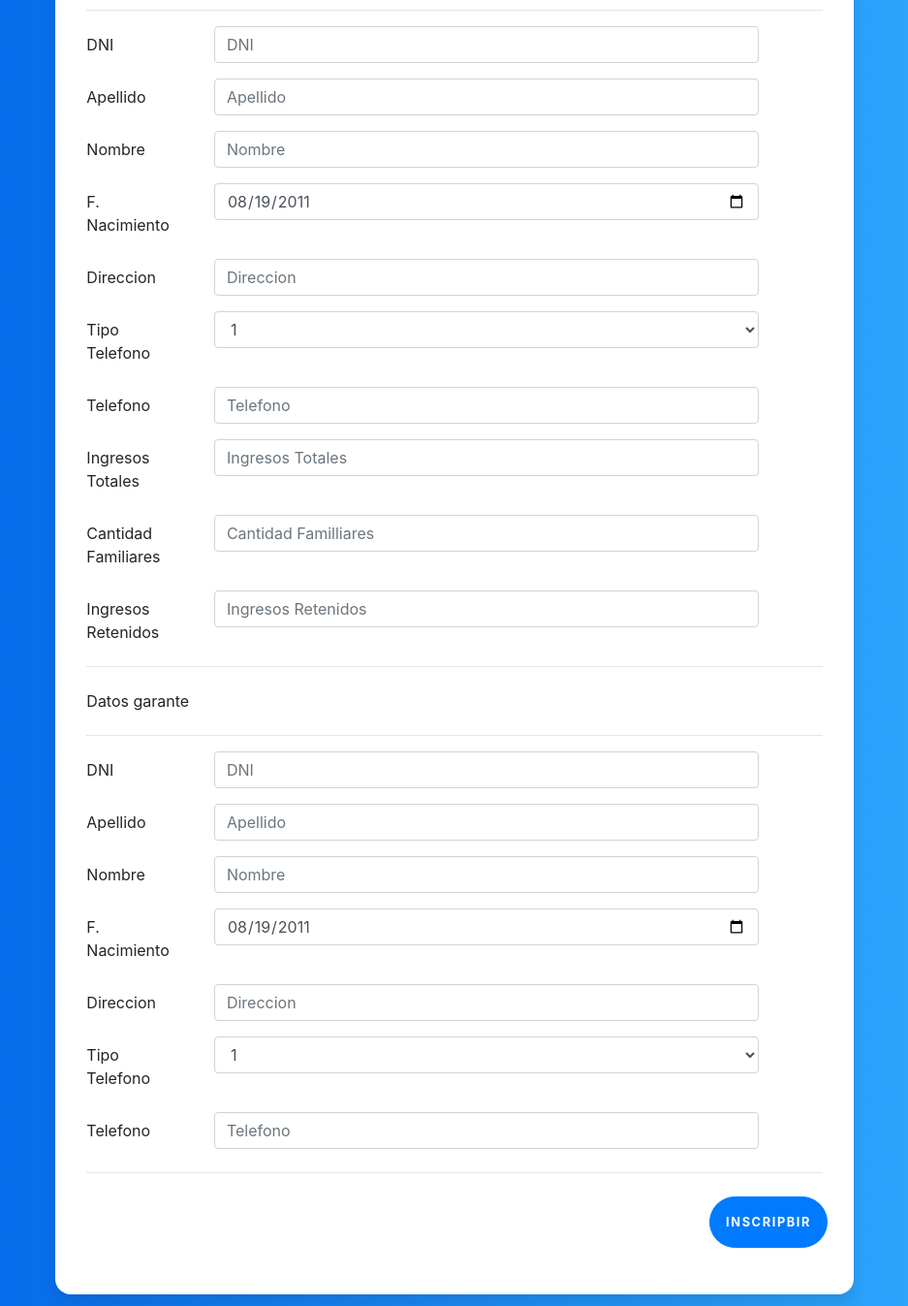
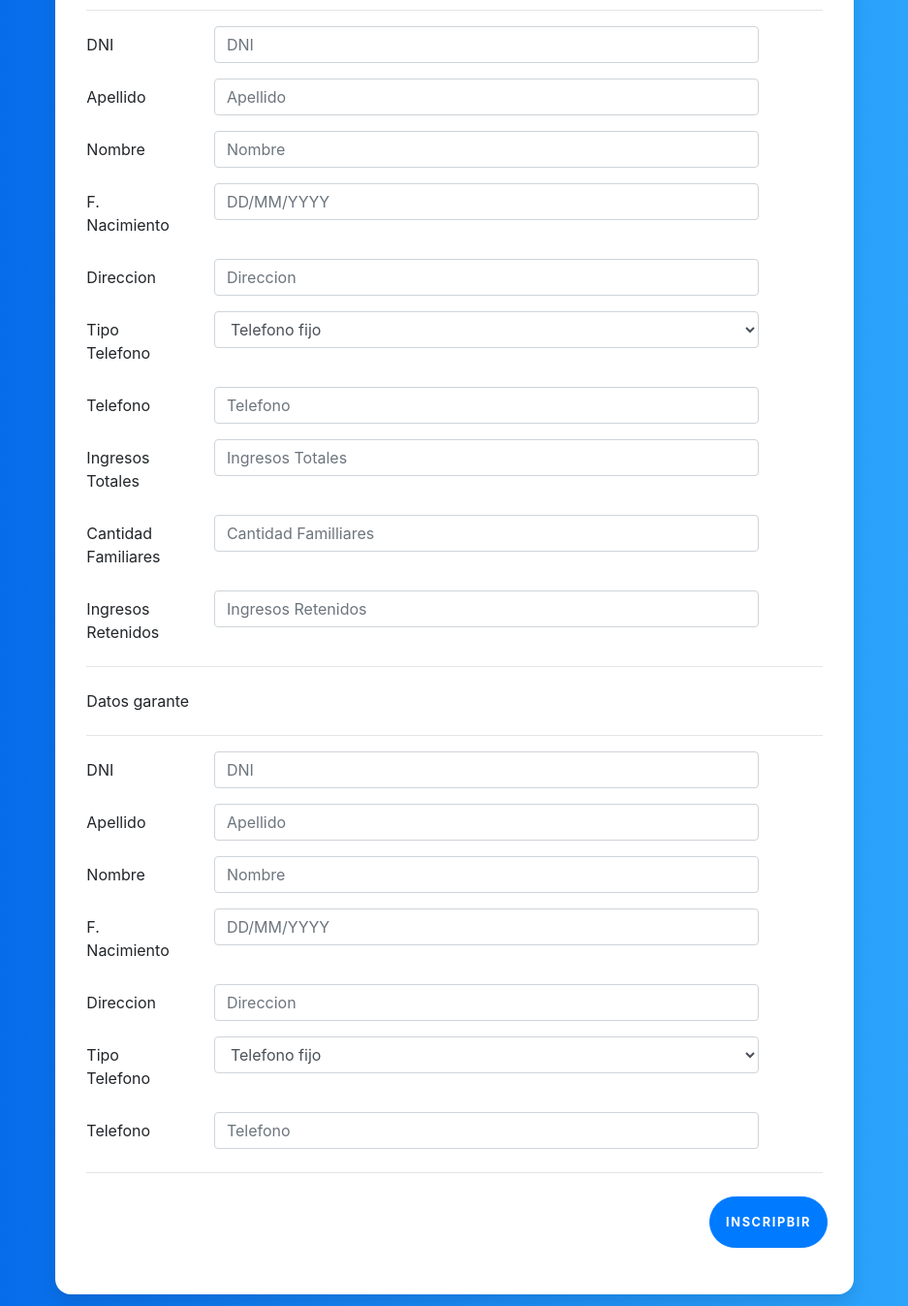
Before and after one commit to inxdev/project-web-php-oracle, a PHP site: page /4-paginaInscripcion.php in a window 1280 px wide. Shown: the part 258-1605 px from the top of the page at 97% size, without its empty margins (171-1108 px from the left). Run offline with PHP 8.4, Linux system fonts and the light colour scheme.

Commit message:
Se agrego el logo del login, se hizo un modulo de estilos y se modifico la apgina de inscripcion

```diff
--- a/4-paginaInscripcion.php
+++ b/4-paginaInscripcion.php
@@ -8,41 +8,27 @@
     <meta charset="utf-8">
     <meta name="viewport" content="width=device-width, initial-scale=1, shrink-to-fit=no">
     <title>Document</title>
-  <!-- Boostrap y archivos de estilos -->
-    <!-- Bootstrap CSS -->
-    <link
-    rel="stylesheet" href="https://stackpath.bootstrapcdn.com/bootstrap/4.1.3/css/bootstrap.min.css"
-      integrity="sha384-MCw98/SFnGE8fJT3GXwEOngsV7Zt27NXFoaoApmYm81iuXoPkFOJwJ8ERdknLPMO"
-      crossorigin="anonymous">
-
-    <!-- Custom fonts for this template -->
-    <link href="assets/css/all.css" rel="stylesheet">
-    <link href="assets/css/simple-line-icons.css" rel="stylesheet" type="text/css">
-    <link href="https://fonts.googleapis.com/css?family=Lato:300,400,700,300italic,400italic,700italic" rel="stylesheet"
-      type="text/css">
-    <!-- Custom styles for this template -->
-    <link rel="stylesheet" href="assets/css/inscripcion.css">
-    <!-- <script src="https://kit.fontawesome.com/f87a832d0e.js" crossorigin="anonymous"></script> -->
-
+    <?php require_once "php/estilos.php"; ?>
   </head>
   <body class="d-flex flex-column">
   <?php
     // llamada al menu (NavBar)
     require_once "php/NavBar.php";
-    // llamada a la conexion
-    require_once "php/conexionSecundaria.php";
 
     // Para mostrar el usuario y la password del usuario que se logueo
     // echo "<p>El usuario es: $_SESSION[usuarioSession]</p>";
     // echo "<p>El usuario es: $_SESSION[passwordSession]</p>";
   ?>
+      <!-- Division para el registro -->
+
       <div class="container-fluid">
         <div class="row">
           <div class="col-sm-10 col-md-7 col-lg-8 mx-auto">
             <div class="card card-signin my-5">
               <div class="card-body">
+                <!-- Titulo -->
                 <h5 class="card-title text-center">Inscripcion clientes</h5>
-                <form class="form-signin" action="" method="POST">
+                <form class="form-signin" action="pruebas/altaTitular.php" method="POST">
                   <!-- <div class="form-group row">
                     <label class="col-sm-3 col-md-7 col-lg-8 col-form-label">Buscar cliente</label>
                   </div>
@@ -61,70 +47,80 @@
                     <label class="col-sm-3 col-md-7 col-lg-8 col-form-label">Datos cliente</label>
                   </div>
                   <hr class="my-3">
+                  <!-- NOTE INPUT DNI TITULAR -->
                   <div class="form-group row">
                     <label for="inputDniClient" class="col-sm-4 col-md-4 col-lg-2 col-form-label">DNI</label>
                     <div class="col-sm-6 col-md-6 col-lg-9">
-                      <input type="text" class="form-control" id="inputDniClient" placeholder="DNI">
+                      <input type="text" class="form-control" name="dni" id="inputDniClient" placeholder="DNI">
                     </div>
                   </div>
+                  <!-- NOTE INPUT APELLIDO TITULAR -->
                   <div class="form-group row">
                     <label for="inputSurnaClient" class="col-sm-4 col-md-4 col-lg-2 col-form-label">Apellido</label>
                     <div class="col-sm-6 col-md-6 col-lg-9">
-                      <input type="text" class="form-control" id="inputSurnaClient" placeholder="Apellido">
+                      <input type="text" class="form-control" name="surname" id="inputSurnaClient" placeholder="Apellido">
                     </div>
                   </div>
+                  <!-- NOTE INPUT NOMBRE TITULAR -->
                   <div class="form-group row">
                     <label for="inputNameClient" class="col-sm-4 col-md-4 col-lg-2 col-form-label">Nombre</label>
                     <div class="col-sm-6 col-md-6 col-lg-9">
-                      <input type="text" class="form-control" id="inputNameClient" placeholder="Nombre">
+                      <input type="text" class="form-control" name="name" id="inputNameClient" placeholder="Nombre">
                     </div>
                   </div>
+                  <!-- NOTE INPUT FECHA NACIMIENTO TITULAR -->
                   <div class="form-group row">
                     <label for="inputFNC" class="col-sm-4 col-md-4 col-lg-2 col-form-label">F. Nacimiento</label>
                     <div class="col-sm-6 col-md-6 col-lg-9">
-                      <input type="date" class="form-control" id="inputFNC" value="2011-08-19">
+                      <input type="text" class="form-control" name="birthday" id="inputFNC" placeholder="DD/MM/YYYY">
                     </div>
                   </div>
+                  <!-- NOTE INPUT DIRECCION TITULAR -->
                   <div class="form-group row">
                     <label for="inputAddrClient" class="col-sm-4 col-md-4 col-lg-2 col-form-label">Direccion</label>
                     <div class="col-sm-6 col-md-6 col-lg-9">
-                      <input type="text" class="form-control" id="inputAddrClient" placeholder="Direccion">
+                      <input type="text" class="form-control" name="address" id="inputAddrClient" placeholder="Direccion">
                     </div>
                   </div>
+                  <!-- NOTE INPUT TIPO TELEFONO TITULAR -->
                   <div class="form-group row">
                     <label for="tipoTelefonoClient" class="col-sm-4 col-md-4 col-lg-2 col-form-label">Tipo Telefono</label>
                     <div class="col-sm-6 col-md-6 col-lg-9">
-                      <select class="form-control" id="tipoTelefonoClient">
-                        <option>1</option>
-                        <option>2</option>
-                      </select>
+                    <select class="form-control" name="tipoTelefono" id="tipoTelefonoClient">
+                        <option value='1'>Telefono fijo</option>
+                        <option value='2'>Celular</option>
+                        <!-- require_once "php/tipoTelefono.php"; ?> -->
+                    </select>
                     </div>
                   </div>
+                  <!-- NOTE INPUT NRO TELEFONO TITULAR -->
                   <div class="form-group row">
                     <label for="inputTelClient" class="col-sm-4 col-md-4 col-lg-2 col-form-label">Telefono</label>
                     <div class="col-sm-6 col-md-6 col-lg-9">
-                      <input type="text" class="form-control" id="inputTelClient" placeholder="Telefono">
+                      <input type="text" class="form-control" name="tel" id="inputTelClient" placeholder="Telefono">
                     </div>
                   </div>
+                  <!-- NOTE INPUT INGRESOS TOTALES TITULAR-->
                   <div class="form-group row">
                     <label for="inputIngClient" class="col-sm-4 col-md-4 col-lg-2 col-form-label">Ingresos Totales</label>
                     <div class="col-sm-6 col-md-6 col-lg-9">
-                      <input type="text" class="form-control" id="inputIngClient" placeholder="Ingresos Totales">
+                      <input type="text" class="form-control" name="IngTitular" id="inputIngClient" placeholder="Ingresos Totales">
                     </div>
                   </div>
+                  <!-- NOTE INPUT CANTIDAD FAMILIARES TITULAR -->
                   <div class="form-group row">
                     <label for="inputFamilyClient" class="col-sm-4 col-md-4 col-lg-2 col-form-label">Cantidad Familiares</label>
                     <div class="col-sm-6 col-md-6 col-lg-9">
-                      <input type="text" class="form-control" id="inputFamilyClient" placeholder="Cantidad Familliares">
+                      <input type="text" class="form-control" name="cantFamiliar" id="inputFamilyClient" placeholder="Cantidad Familliares">
                     </div>
                   </div>
+                  <!-- NOTE INPUT INGRESOS RETENIDOS TITULAR -->
                   <div class="form-group row">
                     <label for="inputRetenClient" class="col-sm-4 col-md-4 col-lg-2 col-form-label">Ingresos Retenidos</label>
                     <div class="col-sm-6 col-md-6 col-lg-9">
-                      <input type="text" class="form-control" id="inputRetenClient" placeholder="Ingresos Retenidos">
+                      <input type="text" class="form-control" name="IngRetenidos" id="inputRetenClient" placeholder="Ingresos Retenidos">
                     </div>
                   </div>
-
                   <!-- <hr class="my-4">
                   <div class="form-group row">
                     <label class="col-sm-3 col-md-7 col-lg-8 col-form-label">Buscar garante</label>
@@ -144,51 +140,59 @@
                     <label class="col-sm-3 col-md-7 col-lg-8 col-form-label">Datos garante</label>
                   </div>
                   <hr class="my-3">
+                  <!-- NOTE INPUT DNI GARANTE -->
                   <div class="form-group row">
                     <label for="inputDniGarante" class="col-sm-4 col-md-4 col-lg-2 col-form-label">DNI</label>
                     <div class="col-sm-6 col-md-6 col-lg-9">
-                      <input type="text" class="form-control" id="inputDniGarante" placeholder="DNI">
+                      <input type="text" class="form-control" name="dnig" id="inputDniGarante" placeholder="DNI">
                     </div>
                   </div>
+                  <!-- NOTE INPUT APELLIDO GARANTE -->
                   <div class="form-group row">
                     <label for="inputSurnaGar" class="col-sm-4 col-md-4 col-lg-2 col-form-label">Apellido</label>
                     <div class="col-sm-6 col-md-6 col-lg-9">
-                      <input type="text" class="form-control" id="inputSurnaGar" placeholder="Apellido">
+                      <input type="text" class="form-control" name="surnameg" id="inputSurnaGar" placeholder="Apellido">
                     </div>
                   </div>
+                  <!-- NOTE INPUT NOMBRE GARANTE -->
                   <div class="form-group row">
                     <label for="inputNameGar" class="col-sm-4 col-md-4 col-lg-2 col-form-label">Nombre</label>
                     <div class="col-sm-6 col-md-6 col-lg-9">
-                      <input type="text" class="form-control" id="inputNameGar" placeholder="Nombre">
+                      <input type="text" class="form-control" name="nameg" id="inputNameGar" placeholder="Nombre">
                     </div>
                   </div>
+                  <!-- NOTE FECHA NACIMIENTO GARANTE -->
                   <div class="form-group row">
                     <label for="inputFNG" class="col-sm-4 col-md-4 col-lg-2 col-form-label">F. Nacimiento</label>
                     <div class="col-sm-6 col-md-6 col-lg-9">
-                      <input type="date" class="form-control" id="inputFNG" value="2011-08-19">
+                      <input type="text" class="form-control" name="birthdayg" id="inputFNG" placeholder="DD/MM/YYYY">
                     </div>
                   </div>
+                  <!-- NOTE DIRECCION GARANTE -->
                   <div class="form-group row">
                     <label for="inputAddrGar" class="col-sm-4 col-md-4 col-lg-2 col-form-label">Direccion</label>
                     <div class="col-sm-6 col-md-6 col-lg-9">
-                      <input type="text" class="form-control" id="inputAddrGar" placeholder="Direccion">
+                      <input type="text" class="form-control" name="addressg" id="inputAddrGar" placeholder="Direccion">
                     </div>
                   </div>
+                  <!-- NOTE TIPO TELEFONO GARANTE -->
                   <div class="form-group row">
                     <label for="tipoTelGar" class="col-sm-4 col-md-4 col-lg-2 col-form-label">Tipo Telefono</label>
                     <div class="col-sm-6 col-md-6 col-lg-9">
-                      <select class="form-control" id="tipoTelGar">
-                        <option>1</option>
-                        <option>2</option>
+                      <select class="form-control" name="tipoTelefonog" id="tipoTelGar">
+                        <option value='1'>Telefono fijo</option>
+                        <option value='2'>Celular</option>
                       </select>
                     </div>
                   </div>
+                  <!-- NOTE TELEFONO GARANTE -->
                   <div class="form-group row">
                     <label for="inputTelGar" class="col-sm-4 col-md-4 col-lg-2 col-form-label">Telefono</label>
                     <div class="col-sm-6 col-md-6 col-lg-9">
-                      <input type="text" class="form-control" id="inputTelGar" placeholder="Telefono">
+                      <input type="text" class="form-control" name="telg" id="inputTelGar" placeholder="Telefono">
                     </div>
                   </div>
+                  <!-- NOTE BOTTON INSCRIBIR -->
                   <hr class="my-4">
                   <div class="form-group row">
                     <label for="" class="col-sm-5 col-md-5 col-lg-10 col-form-label"></label>
@@ -225,79 +229,5 @@
       <script src="https://stackpath.bootstrapcdn.com/bootstrap/4.1.3/js/bootstrap.min.js"
         integrity="sha384-ChfqqxuZUCnJSK3+MXmPNIyE6ZbWh2IMqE241rYiqJxyMiZ6OW/JmZQ5stwEULTy" crossorigin="anonymous">
       </script>
-    </body>
+  </body>
 </html>
-
-<script type="text/javascript">
-    $(document).ready(function(){
-    $('#SearchClient').click(function(){
-      if($('#inputSClient').val()==""){
-        alert("ingresar dni");
-      }
-    });
-
-    $('#SearchGarante').click(function(){
-      if($('#inputSGarante').val()==""){
-        alert("ingresar dni");
-      }
-    });
-
-    $('#btnInscribir').click(function(){
-
-      if($('#inputDniClient').val()==""){
-        alert("Ingresar el dni del cliente");
-      }else if($('#inputSurnaClient').val()==""){
-        alert("ingresar el apellido del cliente");
-      }else if($('#inputNameClient').val()==""){
-        alert("ingresar el nombre del cliente");
-      }else if($('#inputAddrClient').val()==""){
-        alert("ingresar la direccion del cliente");
-      }
-
-      // else if($('#inputTelClient').val()==""){
-      //   alert("Debes ingresar numero de telefono del cliente");
-      // }
-      /*
-      else if($('#inputDniGarante').val()==""){
-        alert("ingresar el dni del garante");
-      }else if($('#inputSurnaGar').val()==""){
-        alert("ingresar el apellido del garante");
-      }else if($('#inputNameGar').val()==""){
-        alert("ingresar el nombre del garante");
-      }else if($('#inputAddrGar').val()==""){
-        alert("ingresar la direccion del garante");
-      }else if($('#inputTelGar').val()==""){
-        alert("Debes ingresar numero de telefono del garante");
-      }
-      */
-
-      inscripcion = "dni_client=" + $('#inputDniClient').val() + "&surname_client=" +  $('#inputSurnaClient').val() +
-                "&name_client=" + $('#inputNameClient').val() + "&birthday_client=" + $('#inputFNC').val() +
-                "&address_client=" + $('#inputAddrClient').val();
-
-              // + "&type_tel_client=" + $('#tipoTelefonoClient').val() +
-              // "&tel_client" + $('#inputTelClient').val();
-              //  +
-              //  "&dni_gar=" + $('#inputDniGarante').val() + "&surname_gar" + $('#inputSurnaGar').val() +
-              //  "&name_gar" + $('#inputNameGar').val() + "&birthday_gar" + $('#inputFNG').val() +
-              //  "&address_gar" + $('#inputAddrGar').val() + "&type_tel_gar" + $('#tipoTelGar').val() +
-              //  "&tel_gar=" + $('#inputTelGar').val();
-                console.log("dni_client= " + $('#inputDniClient').val() + "&surname_client= " +  $('#inputSurnaClient').val() +
-                "&name_client= " + $('#inputNameClient').val() + "&birthday_client= " + $('#inputFNC').val() +
-                "&address_client= " + $('#inputAddrClient').val());
-              $.ajax({
-                type: "POST",
-                url: "php/inscripcion.php",
-                data: inscripcion,
-                success: function(r){
-                  if (r==1){
-                    alert("Inscripcion realizada con exito");
-                  }else{
-                    alert("Fallo al agregar inscripcion");
-                  }
-                }
-              })
-
-    });
-  });
-</script>
--- a/index.php
+++ b/index.php
@@ -7,7 +7,7 @@
   <meta name="description" content="">
   <meta name="Moura" content="">
 
-  <title>Inicio TP FINAL</title>
+  <title>Index TP FINAL</title>
 
       <!-- Bootstrap CSS CDN -->
       <link
--- /dev/null
+++ b/php/estilos.php
@@ -0,0 +1,16 @@
+
+  <!-- Boostrap y archivos de estilos -->
+    <!-- Bootstrap CSS -->
+    <link
+    rel="stylesheet" href="https://stackpath.bootstrapcdn.com/bootstrap/4.1.3/css/bootstrap.min.css"
+      integrity="sha384-MCw98/SFnGE8fJT3GXwEOngsV7Zt27NXFoaoApmYm81iuXoPkFOJwJ8ERdknLPMO"
+      crossorigin="anonymous">
+
+    <!-- Custom fonts for this template -->
+    <link href="assets/css/all.css" rel="stylesheet">
+    <link href="assets/css/simple-line-icons.css" rel="stylesheet" type="text/css">
+    <link href="https://fonts.googleapis.com/css?family=Lato:300,400,700,300italic,400italic,700italic" rel="stylesheet"
+      type="text/css">
+    <!-- Custom styles for this template -->
+    <link rel="stylesheet" href="assets/css/inscripcion.css">
+    <!-- <script src="https://kit.fontawesome.com/f87a832d0e.js" crossorigin="anonymous"></script> -->
```
Also changed, not shown: php/inscripcion.php (deleted, +0 -27 lines), php/tipoTelefono.php (added, +22 -0 lines), assets/img/login2.png (added).
